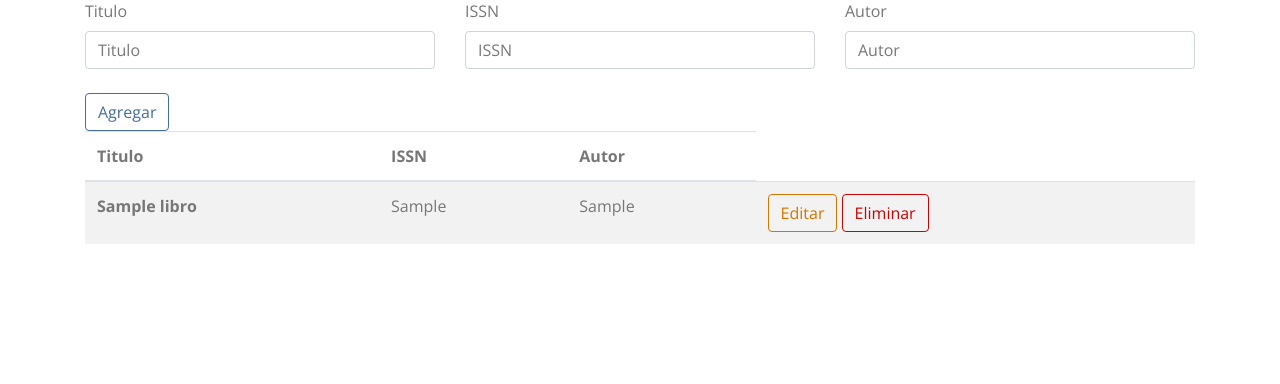
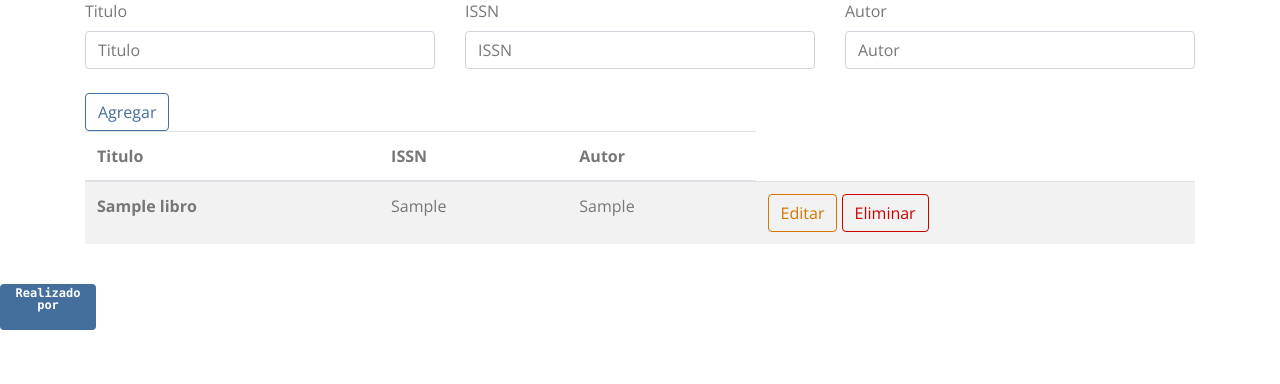
Before and after one commit to calopez280/Librerias, a Flask app: page / in a window 1280 px wide. Shown: the part 83-467 px from the top of the page. Run offline with Flask 2, Linux system fonts and the light colour scheme; tables that the repository leaves empty or names only in its code hold one stand-in row (values such as "Sample post"); some libraries are stand-ins or nearby versions.

```diff
--- a/templates/layout.html
+++ b/templates/layout.html
@@ -28,5 +28,10 @@
   </div>
   </br>
 </body>
+<footer>
+  <div class="badge badge-primary text-wrap" style="width: 6rem;">
+    <p class="text-monospace">Realizado por</p>
+  </div>
+</footer>
 
 </html>
```
